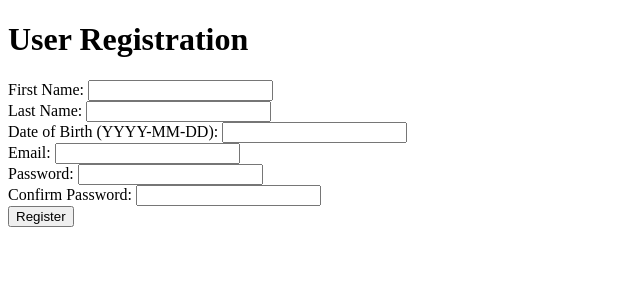
After one commit to galexford/pfft-websysproj, a PHP site: page /views/signup.html in a window 1280 px wide. The commit adds this page. Shown: the top 300 px of the page, without its empty margins (0-640 px from the left). Run offline with PHP 8.4, Linux system fonts and the light colour scheme.

Commit message:
Fixed the signup

```diff
--- /dev/null
+++ b/views/signup.html
@@ -0,0 +1,18 @@
+<!DOCTYPE html>
+<html>
+<head>
+  <title> Signup </title>
+</head>
+    <body>
+        <h1>User Registration</h1>
+        <form id="userForm">
+            <label for="fname">First Name: </label><input id="fname" type="text" name="fname" /><br>
+            <label for="lname">Last Name: </label><input id="lname" type="text" name="lname" /><br>
+            <label for="dob">Date of Birth (YYYY-MM-DD): </label><input id="dob" type="text" name="dob" /><br>
+            <label for="username">Email: </label><input id="username" type="text" name="username" /><br>
+            <label for="pass">Password: </label><input id="pass" type="password" name="pass" /><br>
+            <label for="passconfirm">Confirm Password: </label><input id="passconfirm" type="password" name="passconfirm" /><br>
+            <input id="submitUser" type="submit" name="register" value="Register" />
+        </form>
+    </body>
+</html>
```
Also changed, not shown: static/js/signup.js (+9 -2 lines), static/php/signup.php (+5 -4 lines), views/signup.php (deleted, +0 -18 lines).
